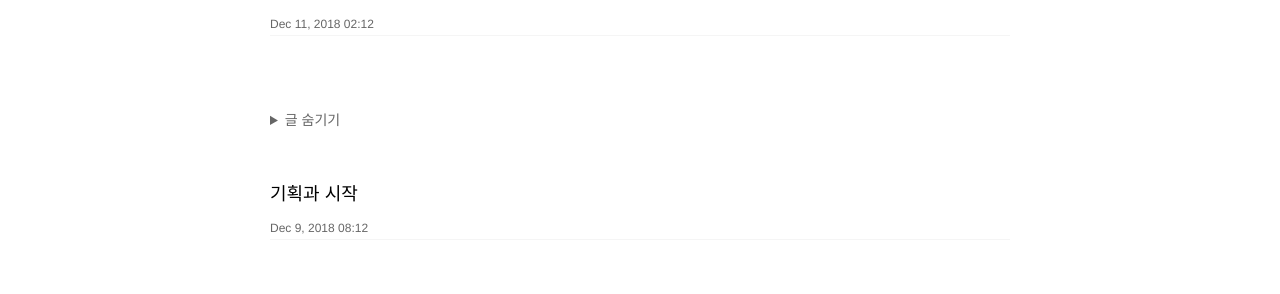
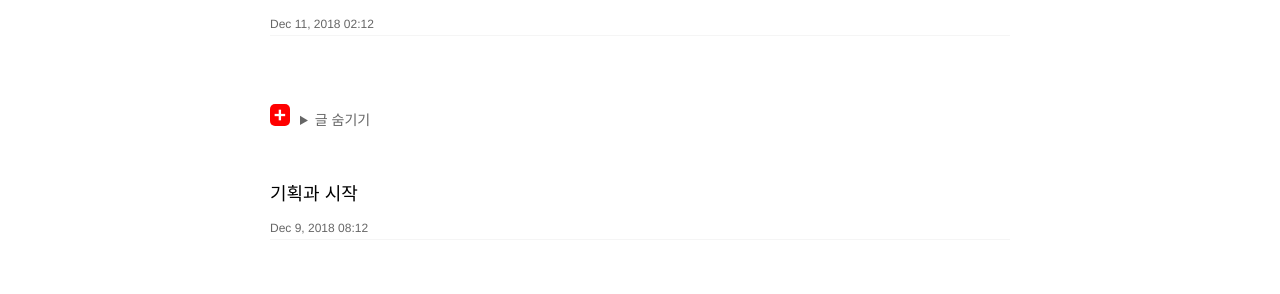
Before and after one commit to ukeeong/ukeeong.github.io, a Jekyll site: the page built from index.html, in a window 1280 px wide. Shown: the part 165-459 px from the top of the page. Built offline with Jekyll 4.4.1, drawn with Linux system fonts in a browser that asks for light colours.

Commit message:
Update main.scss

```diff
--- a/css/main.scss
+++ b/css/main.scss
@@ -59,3 +59,29 @@ $on-laptop:        800px;
     text-align : center;
 
 }
+
+
+
+
+
+summary::-webkit-details-marker {
+  display: none
+}
+
+summary:after {
+  background: red;
+  border-radius: 5px;
+  content: "+";
+  color: #fff;
+  float: left;
+  font-size: 1.5em;
+  font-weight: bold;
+  margin: -5px 10px 0 0;
+  padding: 0;
+  text-align: center;
+  width: 20px;
+}
+
+details[open] summary:after {
+  content: "-";
+}
```
